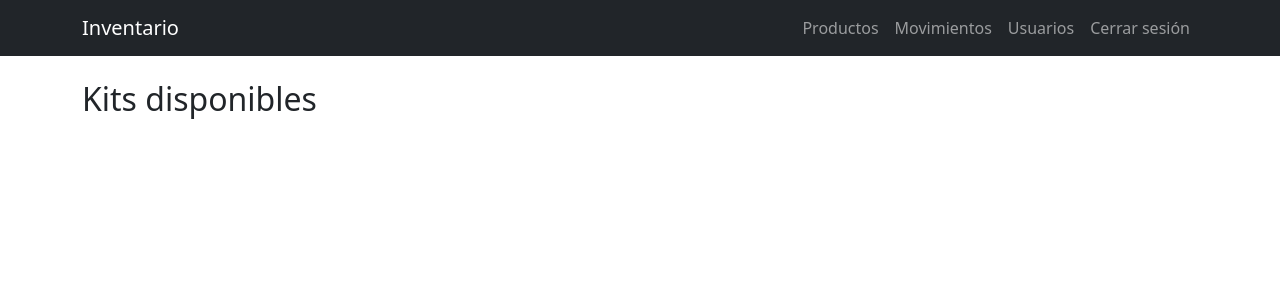
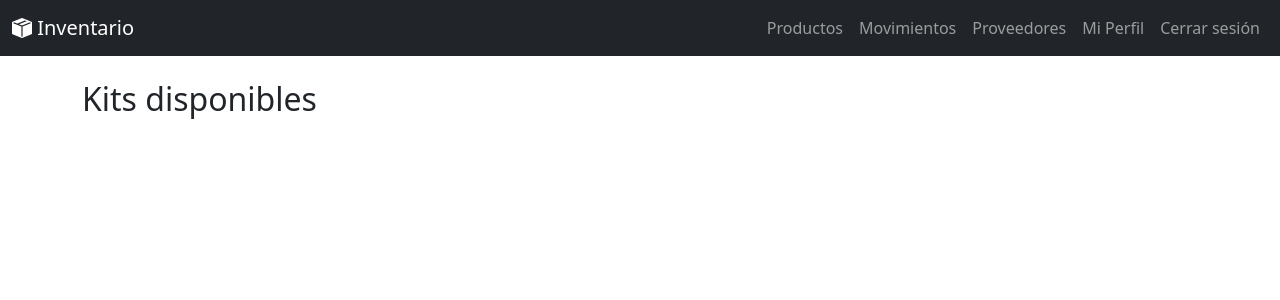
Before and after one commit to javegaf/inventario_maestranza, a Django app: template templates/kits/lista_kits.html in a window 1280 px wide. Shown: the top 300 px of the page. Run offline with Django 5.2, Linux system fonts and the light colour scheme; the template is opened without the code that fills it, so the values that code supplies are empty; the visitor is signed in with stand-in values (Sample User, id 1).

Commit message:
Añadido el home incial y mejorado el html base donde se extienden los demás

```diff
--- a/templates/base.html
+++ b/templates/base.html
@@ -5,31 +5,37 @@
     <meta charset="UTF-8">
     <meta name="viewport" content="width=device-width, initial-scale=1.0">
     <title>{% block title %}Sistema de Inventario{% endblock %}</title>
-    <link rel="stylesheet" href="https://cdn.jsdelivr.net/npm/bootstrap@5.3.3/dist/css/bootstrap.min.css">
+    <link href="https://cdn.jsdelivr.net/npm/bootstrap@5.3.3/dist/css/bootstrap.min.css" rel="stylesheet">
+    <link href="https://cdn.jsdelivr.net/npm/bootstrap-icons@1.10.5/font/bootstrap-icons.css" rel="stylesheet">
     {% load static %}
 </head>
 <body>
     <nav class="navbar navbar-expand-lg navbar-dark bg-dark mb-4">
-        <div class="container">
-            <a class="navbar-brand" href="/">Inventario</a>
-            <div class="collapse navbar-collapse">
+        <div class="container-fluid">
+            <a class="navbar-brand" href="{% url 'home' %}"><i class="bi bi-box-seam-fill"></i> Inventario</a>
+            <button class="navbar-toggler" type="button" data-bs-toggle="collapse" data-bs-target="#mainNavbar" aria-controls="mainNavbar" aria-expanded="false" aria-label="Toggle navigation">
+                <span class="navbar-toggler-icon"></span>
+            </button>
+
+            <div class="collapse navbar-collapse" id="mainNavbar">
                 <ul class="navbar-nav ms-auto">
-                    <li class="nav-item"><a class="nav-link" href="/productos/">Productos</a></li>
-                    <li class="nav-item"><a class="nav-link" href="/movimientos/">Movimientos</a></li>
-                    <li class="nav-item"><a class="nav-link" href="/usuarios/">Usuarios</a></li>
+                    <li class="nav-item"><a class="nav-link" href="{% url 'listar_productos' %}">Productos</a></li>
+                    <li class="nav-item"><a class="nav-link" href="{% url 'lista_movimientos' %}">Movimientos</a></li>
+                    <li class="nav-item"><a class="nav-link" href="{% url 'lista_proveedores' %}">Proveedores</a></li>
                     {% if user.is_authenticated %}
-                        <li class="nav-item"><a class="nav-link" href="/logout/">Cerrar sesión</a></li>
+                        <li class="nav-item"><a class="nav-link" href="{% url 'perfil' %}">Mi Perfil</a></li>
+                        <li class="nav-item"><a class="nav-link" href="{% url 'logout' %}">Cerrar sesión</a></li>
                     {% else %}
-                        <li class="nav-item"><a class="nav-link" href="/login/">Iniciar sesión</a></li>
+                        <li class="nav-item"><a class="nav-link" href="{% url 'login' %}">Iniciar sesión</a></li>
                     {% endif %}
                 </ul>
             </div>
         </div>
     </nav>
 
-    <div class="container">
+    <main class="container">
         {% block content %}{% endblock %}
-    </div>
+    </main>
 
     <script src="https://cdn.jsdelivr.net/npm/bootstrap@5.3.3/dist/js/bootstrap.bundle.min.js"></script>
 </body>
```
Also changed, not shown: templates/home.html (added, +19 -0 lines), templates/movimientos/lista_movimientos.html (line endings or trailing spaces).
